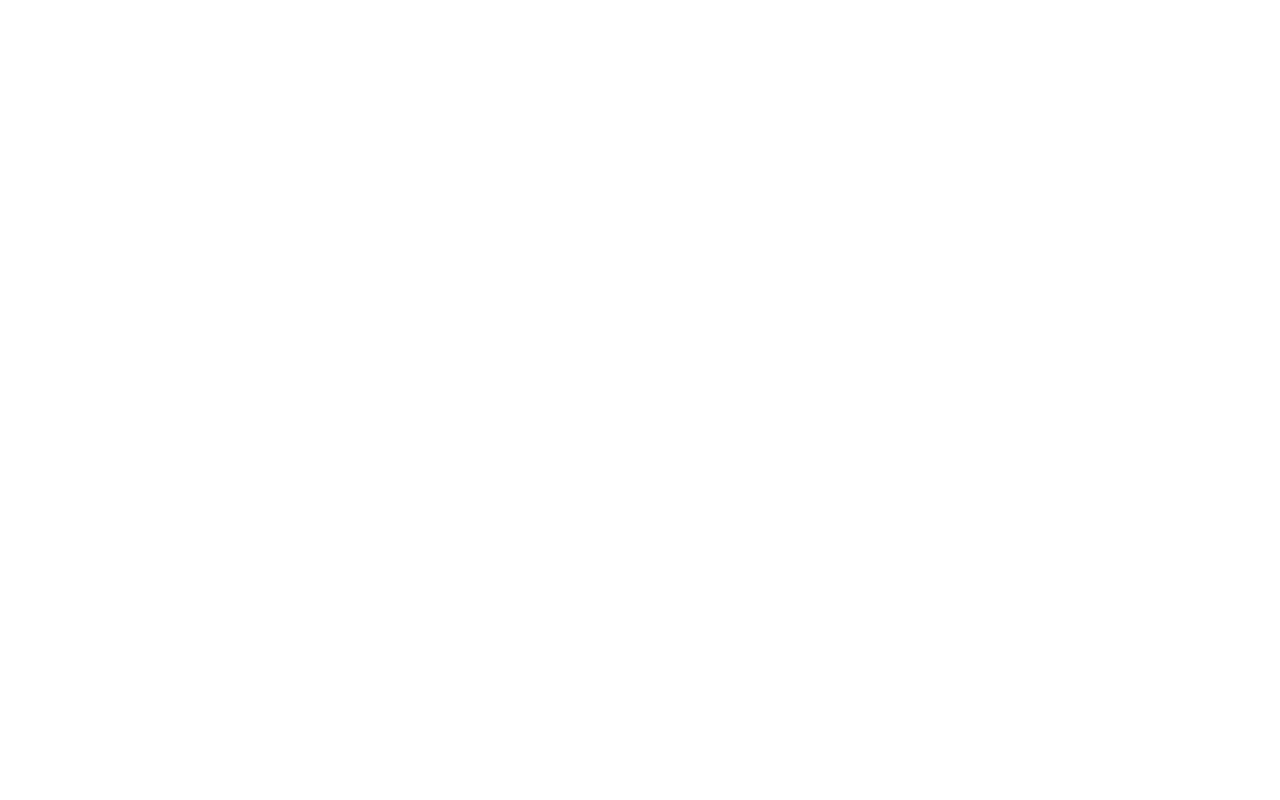
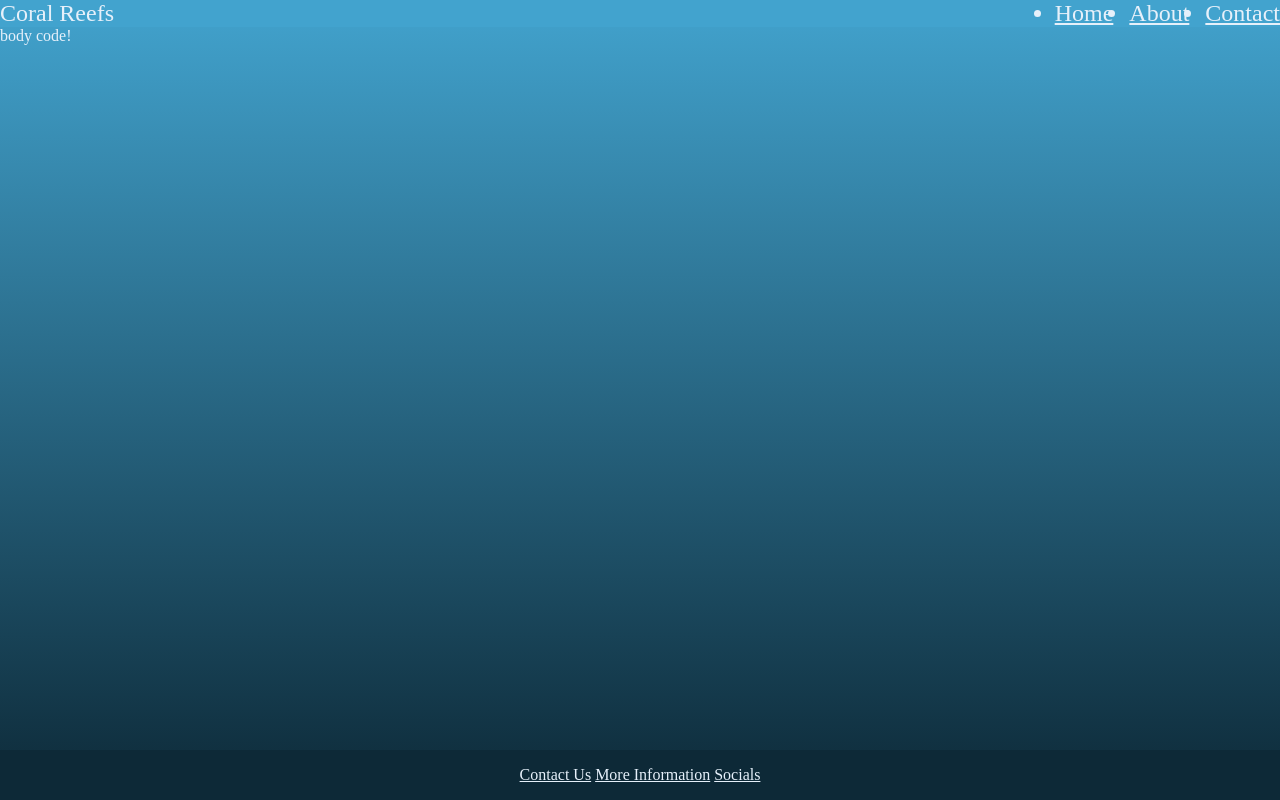
Before and after one commit to CSC-317-Group-Project/CSC-317-Group-Project-01, a website built with Vite: page index.html in a window 1280 px wide. Built offline with nearby package versions, Linux system fonts and the light colour scheme.

Commit message:
Base Webpage Setup
Created header, footer, backgound gradient

```diff
--- a/index.html
+++ b/index.html
@@ -1,12 +1,32 @@
 <!DOCTYPE html>
 <html lang="en">
+
 <head>
     <meta charset="UTF-8">
     <meta name="viewport" content="width=device-width, initial-scale=1.0">
     <link rel="stylesheet" href="src/style.css">
     <title>Climate Change Project</title>
 </head>
+
 <body>
+    <header>
+        <nav class="navbar">
+            <div class="logo">Coral Reefs</div>
+            <ul class="nav-links">
+                <li><a href="#">Home</a></li>
+                <li><a href="#">About</a></li>
+                <li><a href="#">Contact</a></li>
+            </ul>
+        </nav>
+    </header>
+    <p>body code!</p>
+    <footer>
+        <div class="footer-links">
+            <a href="#contactUs">Contact Us</a>
+            <a href="#moreInfo">More Information</a>
+            <a href="#socials">Socials</a>
+        </div>
+    </footer>
+</body>
 
-</body>
 </html>
--- a/src/style.css
+++ b/src/style.css
@@ -0,0 +1,46 @@
+* {
+    margin: 0;
+    padding: 0;
+    box-sizing: border-box;
+    color: #e6f0fa;
+}
+
+body {
+    background: linear-gradient(#42A3CE, #0D2937);
+    min-height: 100vh;
+    display: flex;
+    flex-direction: column;
+}
+
+.navbar {
+    display: flex;
+    font-size: 1.5rem;
+    justify-content: space-between;
+    align-items: center;
+    padding:1 rem 2rem;
+    background-color: #42A3CE;
+    position: sticky;
+    top: 0;
+}
+
+.nav-links {
+    display: flex;
+    gap: 1rem;
+}
+
+footer {
+    margin-top: auto;
+    background-color: #0D2937;
+    text-align: center;
+    padding: 1rem;
+}
+
+a:link, a:visited {
+    color: #e6f0fa;
+}
+
+
+
+/*  Light Blue: #42A3CE
+    Dark Blue: #0D2937
+    Text: #e6f0fa*/
```
